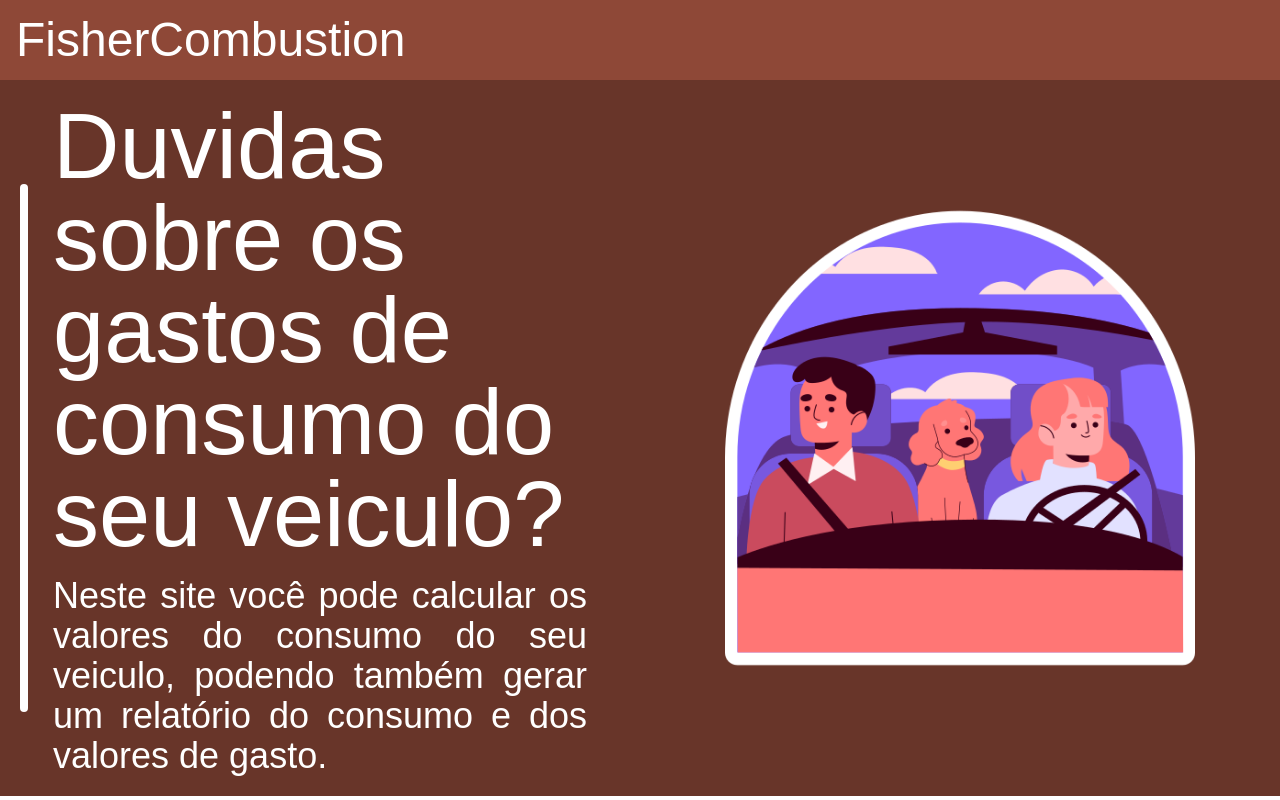
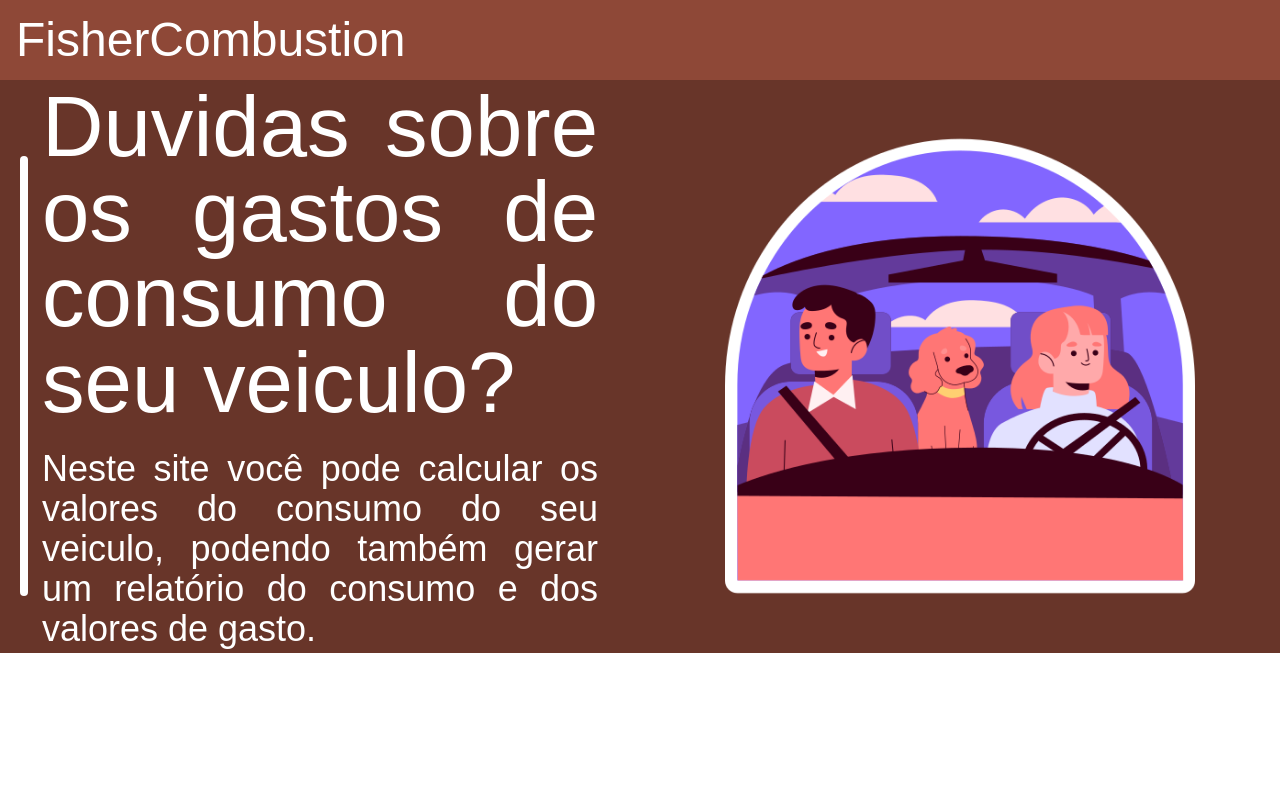
Before and after one commit to Guilherme-Ferreira-Tombini/Fisher-combustion, a Next.js app: page / in a window 1280 px wide. Built offline with nearby package versions, Linux system fonts and the light colour scheme; a web font is replaced by a local one.

Commit message:
style: modified size, style and spacing of initial text

```diff
--- a/src/app/components/TopOfPage.tsx
+++ b/src/app/components/TopOfPage.tsx
@@ -4,13 +4,13 @@ import FamilyCar from "../../../public/img/FamilyCar.png"
 export default function TopOfPage() {
   return (
     <div className="grid grid-cols-2">
-      <div className="w-full h-full p-5 flex flex-col justify-center items-center">
-        <div className="w-2 rounded-md h-[66%] absolute left-[0px] bg-white ml-[20px] mt-5"></div>
-        <div className="grid-rows-1  w-[89%]">
-          <h1 className=" text-[92px] text-left leading-none w-[100%] mb-4">
+      <div className="w-full h-full p-1 flex flex-col justify-center items-center">
+        <div className="w-2 rounded-md h-[55%] absolute left-[0px] bg-white ml-[20px] mt-5"></div>
+        <div className="grid-rows-1  w-[88%]">
+          <h1 className=" text-[85.2px] text-justify leading-none w-[100%] mb-6">
               Duvidas sobre os gastos de consumo do seu veiculo?
           </h1>
-          <h5 className="w-[100%] text-justify font-medium text-4xl">
+          <h5 className="w-[100%] text-justify text-4xl">
               Neste site você pode calcular os valores do consumo do seu veiculo, podendo
               também gerar um relatório do consumo e dos valores de gasto.
           </h5>
```
